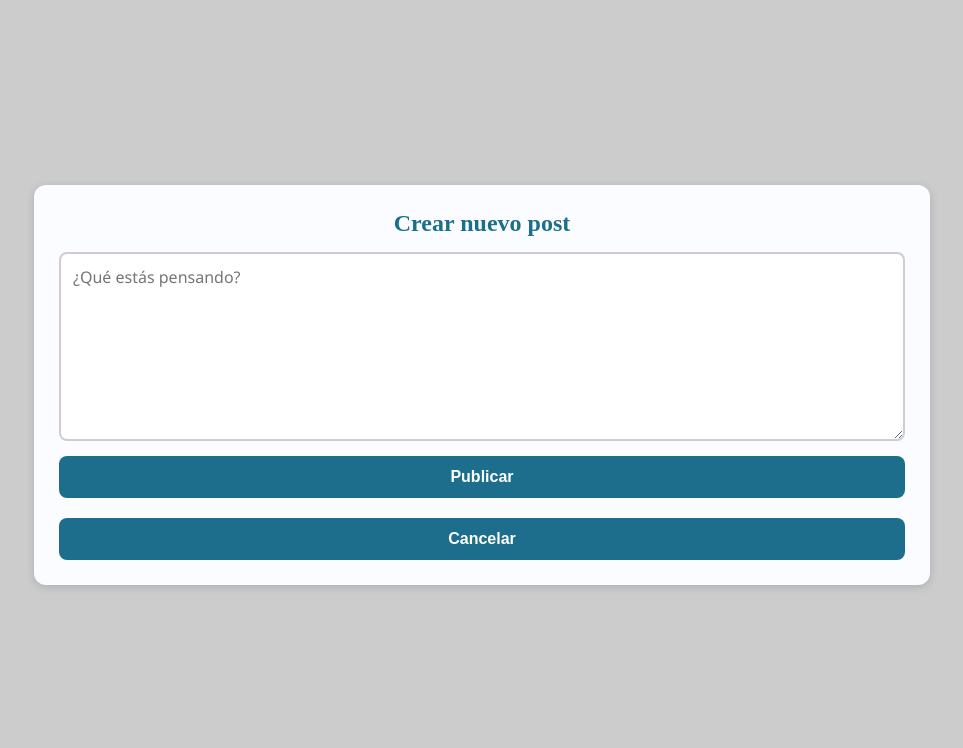
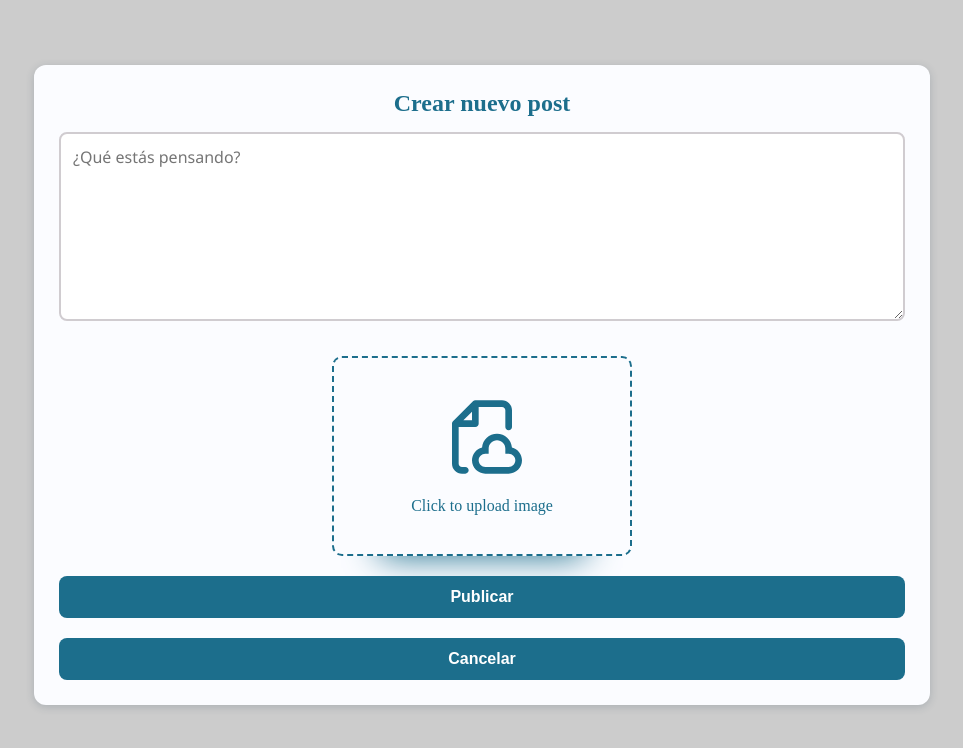
Before and after one commit to SirYorch/frontEnd-SD-GCC, an Angular app: page /Crear in a window 1280 px wide. Shown: the top 748 px of the page, without its empty margins (158-1121 px from the left). Built offline with nearby package versions, Linux system fonts and the light colour scheme; no server answers.

Commit message:
Actualizacion de websockets

```diff
--- a/src/app/components/dashboard/dashboard.html
+++ b/src/app/components/dashboard/dashboard.html
@@ -4,6 +4,7 @@
   <div class="posts">
     <div *ngFor="let post of posts" class="post">
       <p class="text">{{ post.contenedor }}</p>
+      <img src="http://34.46.243.239:5001/imagenes/{{post.imagen}}" alt="">
     </div>
   </div>
 </div>
--- a/src/app/components/dashboard/dashboard.scss
+++ b/src/app/components/dashboard/dashboard.scss
@@ -55,6 +55,19 @@
     border-radius: 10px;
     box-shadow: 0 2px 8px rgba(39, 65, 86, 0.2);
     transition: transform 0.3s;
+    display: flex;
+    flex-direction: column;
+    justify-content: center;
+    align-items: center;
+}
+.post p{
+    width: 100%;
+    text-align: left;
+}
+
+img{
+    max-width: 80%;
+    border-radius: 10px;
 }
 
 .post:hover {
--- a/src/app/components/dashboard/dashboard.ts
+++ b/src/app/components/dashboard/dashboard.ts
@@ -2,7 +2,6 @@
 import { Component, OnInit } from '@angular/core';
 import { Router } from '@angular/router';
 import { Solicitudes } from '../../solicitudes';
-
 
 @Component({
   selector: 'app-dashboard',
@@ -10,17 +9,41 @@
   templateUrl: './dashboard.html',
   styleUrl: './dashboard.scss'
 })
-export class Dashboard  implements OnInit {
-   posts: { contenedor: string; id: number }[] = [];
+export class Dashboard implements OnInit {
+  posts: { contenedor: string; id: number; imagen: string | null }[] = [];
+  private socket!: WebSocket;
 
-  constructor(private router: Router, private servicio:Solicitudes) {}
+  constructor(
+    private router: Router,
+    private servicio: Solicitudes
+  ) {}
+
   ngOnInit(): void {
-    this.servicio.getSolicitudes().subscribe((data:any)=>{
+    this.cargarPosts();
+
+    // 1. Conectar al WebSocket
+    this.socket = new WebSocket('http://34.46.243.239:8080/ws');
+
+    // 2. Enviar saludo o mensaje inicial
+    this.socket.onopen = () => {
+      console.log("Conectado al WebSocket");
+      // this.socket.send("hola");
+    };
+
+    // 3. Escuchar mensajes del servidor
+    this.socket.onmessage = (msg) => {
+     this.cargarPosts()
+    };
+  }
+
+  cargarPosts() {
+    this.servicio.getSolicitudes().subscribe((data: any) => {
       this.posts = data;
       console.log(this.posts);
-    })
+    });
   }
-  crear(){
+
+  crear() {
     this.router.navigate(['/Crear']);
   }
 }
--- a/src/app/components/post/post.html
+++ b/src/app/components/post/post.html
@@ -2,6 +2,17 @@
     <div class="form-container">
     <h2>Crear nuevo post</h2>
     <textarea [(ngModel)]="newPost" placeholder="¿Qué estás pensando?" rows="4"></textarea>
+    <div class="imgContainer">
+        <label for="file" class="custum-file-upload">
+        <div class="icon">
+        <svg viewBox="0 0 24 24" fill="" xmlns="http://www.w3.org/2000/svg"><g id="SVGRepo_bgCarrier" stroke-width="0"></g><g id="SVGRepo_tracerCarrier" stroke-linecap="round" stroke-linejoin="round"></g><g id="SVGRepo_iconCarrier"> <path fill-rule="evenodd" clip-rule="evenodd" d="M10 1C9.73478 1 9.48043 1.10536 9.29289 1.29289L3.29289 7.29289C3.10536 7.48043 3 7.73478 3 8V20C3 21.6569 4.34315 23 6 23H7C7.55228 23 8 22.5523 8 22C8 21.4477 7.55228 21 7 21H6C5.44772 21 5 20.5523 5 20V9H10C10.5523 9 11 8.55228 11 8V3H18C18.5523 3 19 3.44772 19 4V9C19 9.55228 19.4477 10 20 10C20.5523 10 21 9.55228 21 9V4C21 2.34315 19.6569 1 18 1H10ZM9 7H6.41421L9 4.41421V7ZM14 15.5C14 14.1193 15.1193 13 16.5 13C17.8807 13 19 14.1193 19 15.5V16V17H20C21.1046 17 22 17.8954 22 19C22 20.1046 21.1046 21 20 21H13C11.8954 21 11 20.1046 11 19C11 17.8954 11.8954 17 13 17H14V16V15.5ZM16.5 11C14.142 11 12.2076 12.8136 12.0156 15.122C10.2825 15.5606 9 17.1305 9 19C9 21.2091 10.7909 23 13 23H20C22.2091 23 24 21.2091 24 19C24 17.1305 22.7175 15.5606 20.9844 15.122C20.7924 12.8136 18.858 11 16.5 11Z" fill=""></path> </g></svg>
+        </div>
+        <div class="text">
+        <span>Click to upload image</span>
+        </div>
+        <input id="file" type="file" (change)="onFileSelected($event)">
+        </label>
+    </div>
     <button (click)="submitPost()">Publicar</button>
     <button class="cancelar" (click)="dash()">Cancelar</button>
     </div>
--- a/src/app/components/post/post.scss
+++ b/src/app/components/post/post.scss
@@ -13,7 +13,7 @@
 
 .form-container {
   width: 70%;
-  height: 50vh;
+  height: 80vh;
   background-color: $form-bg;
   padding: 25px;
   border-radius: 12px;
@@ -60,3 +60,51 @@
     margin-top: 20px;
   }
 }
+.custum-file-upload {
+  height: 200px;
+  width: 300px;
+  display: flex;
+  flex-direction: column;
+  align-items: space-between;
+  gap: 20px;
+  cursor: pointer;
+  align-items: center;
+  justify-content: center;
+  border: 2px dashed $accent;
+  background-color: $form-bg;
+  padding: 1.5rem;
+  border-radius: 10px;
+  box-shadow: 0px 48px 35px -48px $accent;
+}
+
+.custum-file-upload .icon {
+  display: flex;
+  align-items: center;
+  justify-content: center;
+}
+
+.custum-file-upload .icon svg {
+  height: 80px;
+  fill: $accent;
+}
+
+.custum-file-upload .text {
+  display: flex;
+  align-items: center;
+  justify-content: center;
+}
+
+.custum-file-upload .text span {
+  font-weight: 400;
+  color: $accent;
+}
+
+.custum-file-upload input {
+  display: none;
+}
+.imgContainer{
+  display: flex;
+  align-items: center;
+  justify-content: center;
+  padding: 20px;
+}
--- a/src/app/components/post/post.ts
+++ b/src/app/components/post/post.ts
@@ -1,6 +1,6 @@
 import { CommonModule } from '@angular/common';
 import { HttpClient } from '@angular/common/http';
-import { Component } from '@angular/core';
+import { Component, OnInit } from '@angular/core';
 import { FormsModule, NgModel } from '@angular/forms';
 import { Router } from '@angular/router';
 import { Solicitudes } from '../../solicitudes';
@@ -11,13 +11,28 @@
   templateUrl: './post.html',
   styleUrl: './post.scss'
 })
-export class Post {
+export class Post implements OnInit{
   newPost = '';
+  selectedFile: File | null = null;
+  nombre: string | null = null;
+  private socket!: WebSocket;
+
+  onFileSelected(event: Event) {
+    const input = event.target as HTMLInputElement;
+    if (input?.files?.length) {
+      this.selectedFile = input.files[0];
+      this.nombre = this.selectedFile.name
+    }
+  }
 
   submitPost() {
-    this.sistema.EnviarCorreo({ contenedor: this.newPost }).subscribe(
+    if(this.selectedFile){
+      this.sistema.EnviarCorreo({ contenedor: this.newPost, imagen:this.nombre}).subscribe(
       (response: any) => {
         console.log('Post enviado exitosamente:', response);
+
+        console.log(this.sistema.EnviarImagen(this.selectedFile))
+        this.socket.send(this.newPost);
         this.newPost = ''; // Limpiar el campo de entrada después de enviar
       },
       (error: any) => {
@@ -27,9 +42,41 @@
         this.dash();
       }
     );
+    }
+    else{
+      this.sistema.EnviarCorreo({ contenedor: this.newPost}).subscribe(
+      (response: any) => {
+        console.log('Post enviado exitosamente:', response);
+        this.socket.send(this.newPost);
+        this.newPost = ''; // Limpiar el campo de entrada después de enviar
+      },
+      (error: any) => {
+        // Manejar error si es necesario
+      },
+      () => {
+        this.dash();
+      }
+    );
+    }
 
   }
+
+
   constructor(private router: Router,private sistema: Solicitudes) {}
+  ngOnInit(): void {
+    // 1. Conectar al WebSocket
+    this.socket = new WebSocket('http://34.46.243.239:8080/ws');
+
+    // 2. Enviar saludo o mensaje inicial
+    this.socket.onopen = () => {
+      console.log("Conectado al WebSocket");
+    };
+
+
+
+  }
+
+
   dash(){
     this.router.navigate(['/']);
   }
--- a/src/app/solicitudes.ts
+++ b/src/app/solicitudes.ts
@@ -1,20 +1,42 @@
-import { inject, Injectable } from '@angular/core';
+import { Injectable, inject } from '@angular/core';
 import { HttpClient } from '@angular/common/http';
 import { Observable } from 'rxjs';
-
 
 @Injectable({
   providedIn: 'root'
 })
 export class Solicitudes {
-
-  constructor() { }
   private http = inject(HttpClient);
 
-  getSolicitudes(){
-    return this.http.get('http://104.155.162.91:3000/api/posts');
+  private readonly BACKEND_URL = 'http://34.46.243.239:8080';
+
+  constructor() {}
+
+  /**
+   * Envía una imagen al servidor de archivos (7000)
+   */
+  EnviarImagen(selectedFile: File | null): Observable<any> {
+    if (!selectedFile) {
+      throw new Error("No hay archivo seleccionado");
+    }
+
+    const formData = new FormData();
+    formData.append('imagen', selectedFile);
+
+    return this.http.post(`${this.BACKEND_URL}/subir-imagen`, formData);
   }
-  EnviarCorreo(dato:any){
-    return this.http.post('http://104.155.162.91:3000/api/posts',dato)
+
+  /**
+   * Recupera todos los posts desde el backend (5001)
+   */
+  getSolicitudes(): Observable<any> {
+    return this.http.get(`${this.BACKEND_URL}/datos`);
+  }
+
+  /**
+   * Envía texto + nombre de imagen al backend (5001)
+   */
+  EnviarCorreo(dato: any): Observable<any> {
+    return this.http.post(`${this.BACKEND_URL}/insertar`, dato);
   }
 }
```
Also changed, not shown: 3 other files (tests, documents, lock files or other folders).
